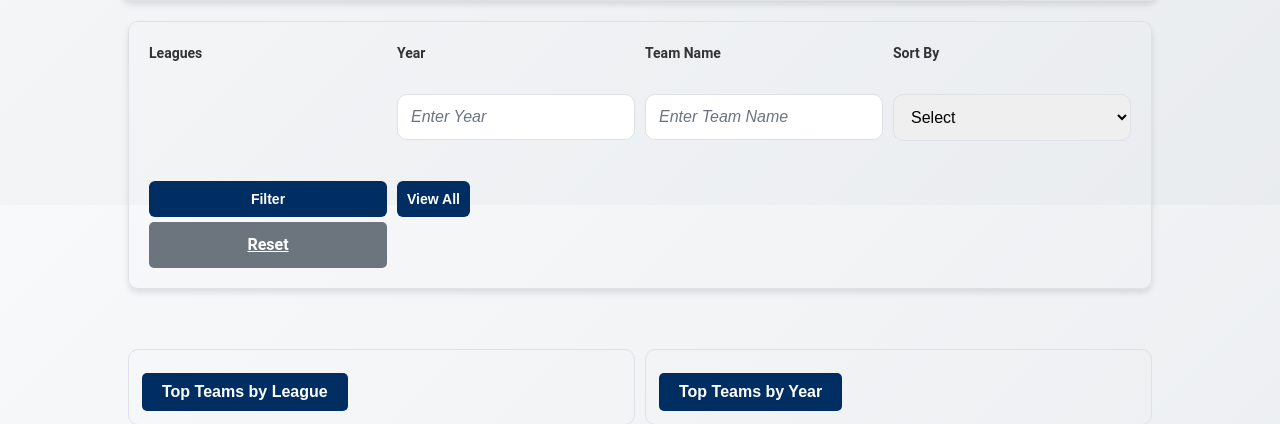
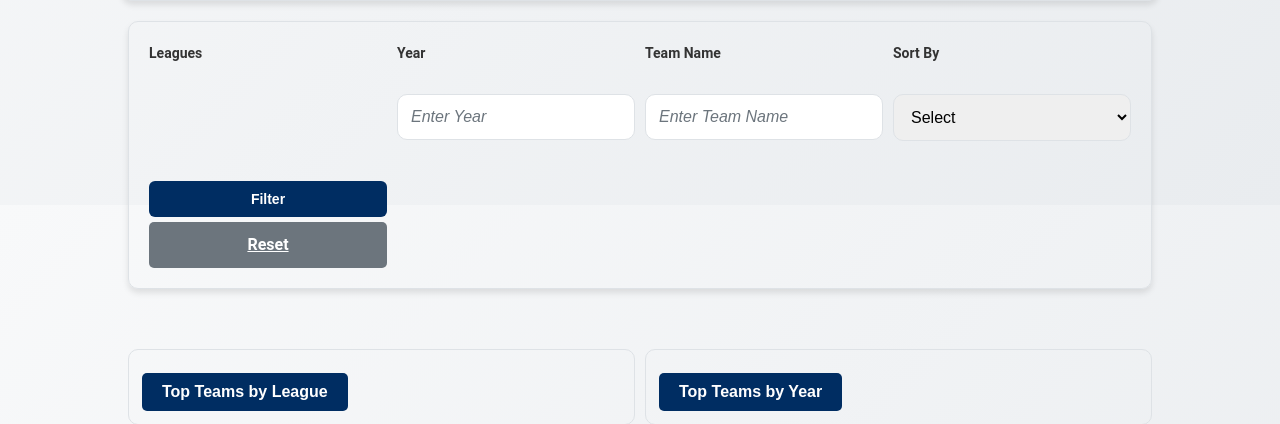
Before and after one commit to CommitCrewDB/CommitCrew, a Flask app: page /teams in a window 1280 px wide. Shown: the part 595-1019 px from the top of the page. Run offline with Flask 3, Linux system fonts and the light colour scheme; data that the repository does not hold is empty.

Commit message:
Fixed teams

```diff
--- a/app/models/teams.py
+++ b/app/models/teams.py
@@ -190,10 +190,11 @@ class Teams:
             cursor = connection.cursor()
 
             query = """
-                SELECT yearID, lgID, teamID, name, franchID, divID, teamRank, G, Ghome, W, L
+                SELECT ID, yearID, lgID, teamID, name, franchID, divID, teamRank, G, Ghome, W, L
                 FROM teams
                 WHERE 1=1
             """
+
             params = []
 
             if leagues:
--- a/app/templates/teams.html
+++ b/app/templates/teams.html
@@ -2,6 +2,16 @@
 {% block title %}
 Teams{% endblock %}
 {% block content %}
+<!-- Flash Messages -->
+{% with messages = get_flashed_messages(with_categories=true) %}
+  {% if messages %}
+    <div>
+      {% for category, message in messages %}
+        <div class="alert alert-{{ category }}">{{ message }}</div>
+      {% endfor %}
+    </div>
+  {% endif %}
+{% endwith %}
 <link rel="stylesheet" href="https://cdnjs.cloudflare.com/ajax/libs/font-awesome/5.15.4/css/all.min.css">
 
 <link rel="stylesheet" href="{{ url_for('static', filename='teams.css') }}">
@@ -106,15 +116,10 @@ Teams{% endblock %}
             <button type="submit" class="btn btn-primary btn-block">Filter</button>
             <a href="{{ url_for('teams_page') }}" class="btn btn-secondary">Reset</a>
         </div>
-        <div>
-            <form method="get" action="/teams">
-                <input type="hidden" name="action" value="view_all" style="text-align: center; margin-top: 10px;">
-                <button type="submit" class="btn btn-primary btn-sm">View All</button>
-            </form>
-        </div>
     </div>
 </form>
 {% if teams %}
+    <div class="scrollable-table">
         <table class="table table-striped">
             <thead>
                 <tr>
@@ -163,6 +168,7 @@ Teams{% endblock %}
                 {% endfor %}
             </tbody>
         </table>
+    </div>
 {% elif request.args.get('search') %}
     <p>No results found. Try searching for a different team name.</p>
 {% endif %}
@@ -238,15 +244,6 @@ Teams{% endblock %}
         </table>
     {% endif %}
 </div>
-<!-- Flash Messages -->
-{% with messages = get_flashed_messages(with_categories=true) %}
-  {% if messages %}
-    <div>
-      {% for category, message in messages %}
-        <div class="alert alert-{{ category }}">{{ message }}</div>
-      {% endfor %}
-    </div>
-  {% endif %}
-{% endwith %}
+
 
 {% endblock %}
--- a/app/views.py
+++ b/app/views.py
@@ -20,9 +20,6 @@ def teams_page():
     leagues = Teams.get_all_leagues()
 
     teams = []
-    if action == 'view_all':
-        teams = Teams.get_all_teams()
-        return render_template("teams.html", teams=teams, leagues=leagues)
     if league_filters or year_filter or team_name_filter or sort_by:
         teams = Teams.filter_teams(
             leagues=league_filters,
```
Lines whose indentation alone changed are shown as unchanged.
